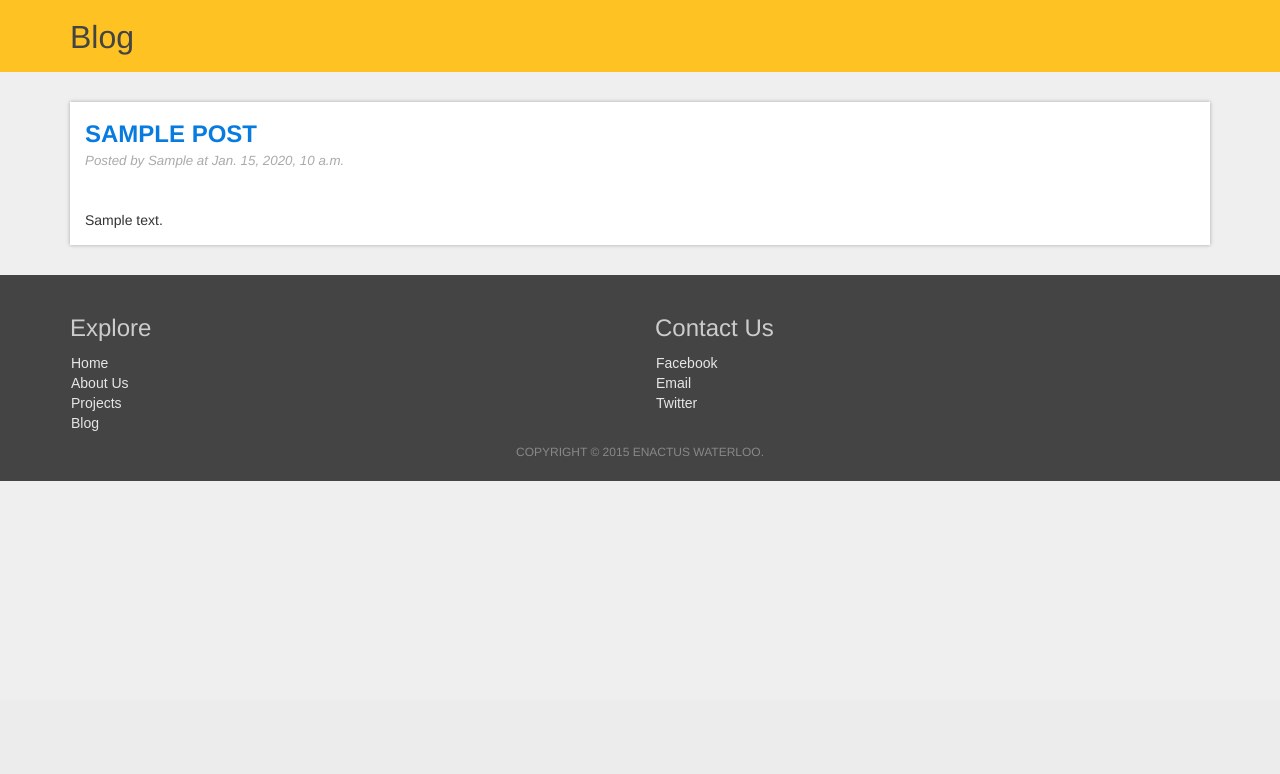
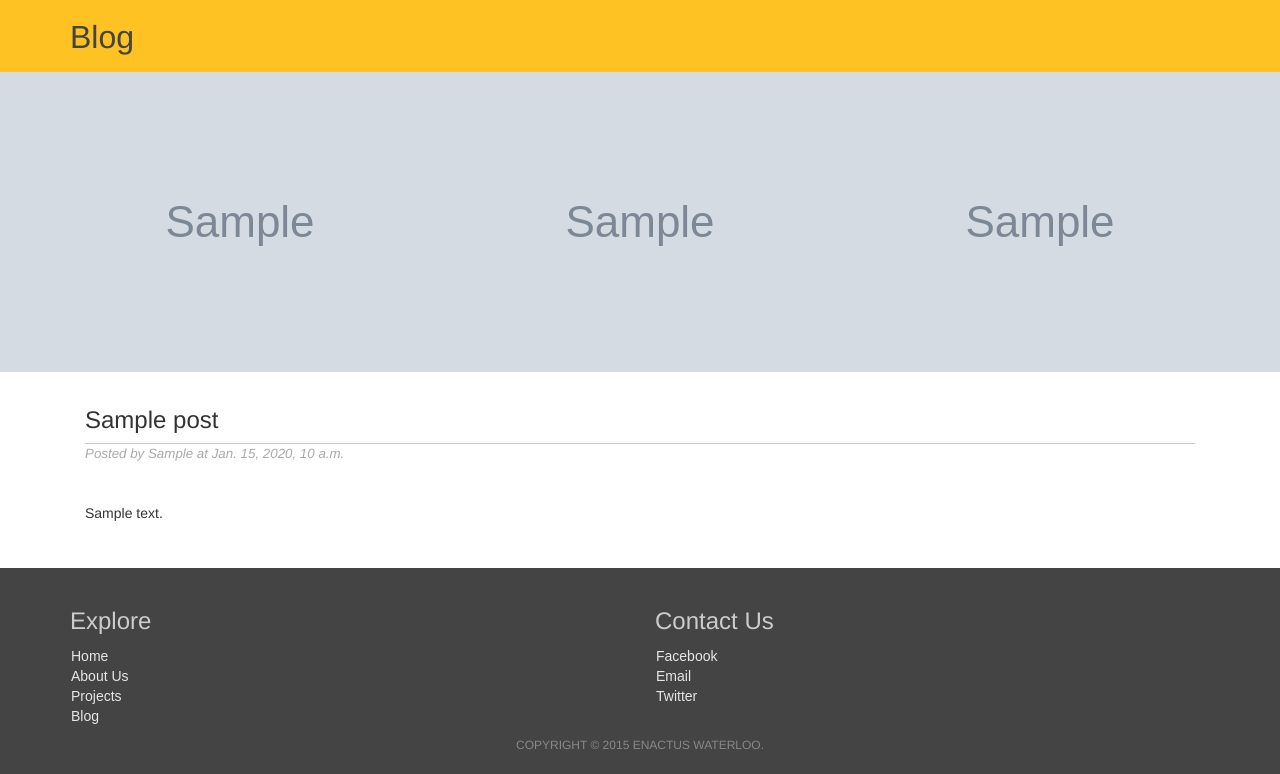
Before and after one commit to enactuswaterloo/website, a Django app: page /blog/1/ in a window 1280 px wide. Shown: the part 100-874 px from the top of the page. Before the commit the page ends 581 px from the top, so only its background shows below. Run offline with Django 3.2, Linux system fonts and the light colour scheme; tables that the repository leaves empty hold one stand-in row (values such as "Sample post"); grey boxes marked "Sample" are stand-in pictures; some libraries are stand-ins or nearby versions.

Commit message:
Add featured image option for blog posts, as well as related css Delete unnecessary media files from repo and gitignore them all (todo: move smiley_face.jpg to static and have html refer to it there rather than in media, as needed)

```diff
--- a/blog/models.py
+++ b/blog/models.py
@@ -6,6 +6,7 @@ from django.contrib.auth.models import User
 
 class Post(models.Model):
 	title = models.CharField(max_length=250)
+	featured_image = models.ImageField(upload_to='blog/images/', default=None, null=True)
 	body = models.TextField()
 
 	created_by = models.ForeignKey(User)
--- a/blog/static/blog.css
+++ b/blog/static/blog.css
@@ -1,20 +1,24 @@
 #blog-detail {
+	background-color: white;
 }
 
 #blog-detail article {
-	margin-top: 30px;
 	margin-bottom: 30px;
 	padding: 15px;
 
 	background-color: white;
-	box-shadow: 0px 0px 4px 0px rgba(0,0,0,0.3);
+	/*box-shadow: 0px 0px 4px 0px rgba(0,0,0,0.3);*/
 }
 
-.article-title {
+#blog-list .article-title, #blog-list .article-title a {
 	font-size: 18pt;
 	font-weight: 900;
 	text-transform: uppercase;
 	color: #077BE0;
+}
+
+#blog-detail .article-title {
+	border-bottom: 1px solid #ccc;
 }
 
 .article-created {
@@ -35,3 +39,17 @@
 #blog-list .blog-article .article-content {
 	margin: 15px 0px;
 }
+
+#blog-list img.blog-featured-pic {
+	height: 200px;
+	max-width: 100%;
+	border-radius: 5px;
+}
+
+#blog-detail .blog-featured-pic {
+	height: 300px;
+	/* Background image is set in html */
+	background-attachment: fixed;
+	background-position: center;
+	min-height: 40px;
+}
--- a/blog/templates/blog/detail.html
+++ b/blog/templates/blog/detail.html
@@ -10,10 +10,15 @@
 {% block subpageContent %}
 
 <div id="blog-detail" class="blog-main">
+    {% if post.featured_image %}
+        <div class="blog-featured-pic" style="background-image: url('{{post.featured_image.url}}');">
+            <!-- Using inline CSS style to set background so we don't have to get Django to parse the CSS file -->
+        </div>
+    {% endif %}
     <div class="container">
         <article>
             <div class="article-title">
-                {{ post.title }}
+                <h3>{{ post.title }}</h3>
             </div>
             <div class="article-created">
                 Posted by {{post.created_by.first_name}} at {{post.created_at}}
--- a/blog/templates/blog/index.html
+++ b/blog/templates/blog/index.html
@@ -13,6 +13,9 @@
 	<div class="container">
 		{% for post in posts %}
 			<div class="blog-article">
+				{% if post.featured_image %}
+					<img class="blog-featured-pic" src="{{ post.featured_image.url }}" alt="">
+				{% endif %}
 				<div class="article-title">
 					<a href="{% url 'blog_detail' id=post.id %}">{{ post.title }}</a>
 				</div>
@@ -20,7 +23,7 @@
 					Posted by {{post.created_by.first_name}} at {{post.created_at}}
 				</div>
 				<div class="article-content">
-					{{ post.body | truncatewords:100 }}
+					{{ post.body | striptags | truncatewords:100 }}
 				</div>
 
 				<a href="{% url 'blog_detail' id=post.id %}" class="btn btn-primary">Read more</a>
```
Also changed, not shown: blog/migrations/0002_post_featured_image.py (added), media/member-pics/smiley_face.jpg (deleted), media/member-pics/smiley_face_Hv5OCFb.jpg (deleted), media/member-pics/smiley_face_qCnKQ5W.jpg (deleted), media/member-pics/smiley_face_uQp1Lzz.jpg (deleted), 1 other file.
